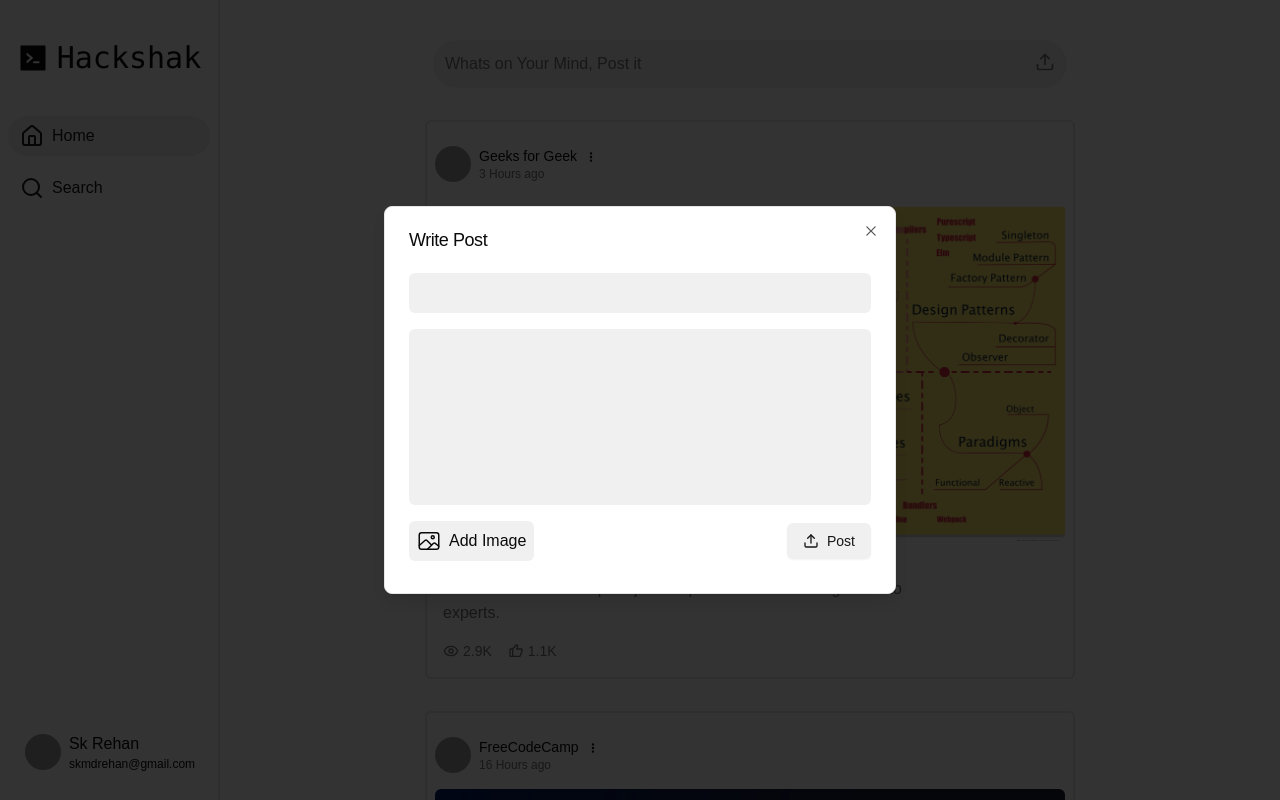
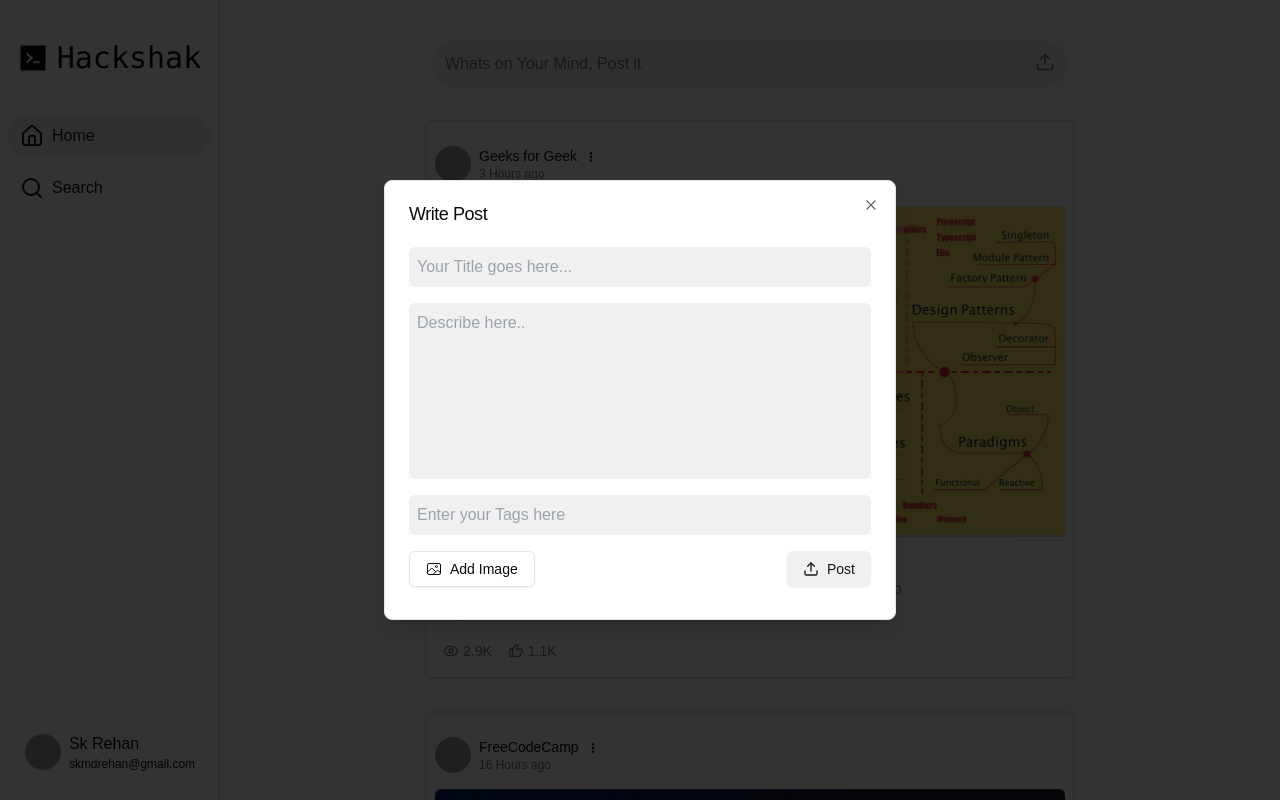
Before and after one commit to RehanMerchant/Hackshak, a Next.js app: page / in a window 1280 px wide. Both pictures are taken after a click on the button "Whats on Your Mind, Post it". Shown: the top 800 px of the page. Built offline with nearby package versions, Linux system fonts and the light colour scheme; grey boxes are pictures that could not be loaded.

Commit message:
all post features

```diff
--- a/src/components/PostUploadCOmponent/PostUpload.tsx
+++ b/src/components/PostUploadCOmponent/PostUpload.tsx
@@ -1,5 +1,7 @@
+"use client"
 import { Upload } from 'lucide-react'
-import React from 'react'
+import React, { useState } from 'react'
+
 import {
     Dialog,
     DialogContent,
@@ -10,7 +12,10 @@
   } from "@/components/ui/dialog"
   import { IoImageOutline } from "react-icons/io5";
 import { Button } from '../ui/button';
+import TagInput from '../Tag/TagInput';
 const PostUpload = () => {
+
+
   return (
     <div className='w-full  px-2 py-4  rounded-md'>
 
@@ -31,14 +36,20 @@
       <DialogTitle>Write Post</DialogTitle>
     </DialogHeader>
     <div className='py-2 flex flex-col gap-y-4'>
-        <input className='bg-secondary md:px-2 py-2 px-3 rounded-md outline-none' />
-<textarea className='w-full bg-secondary outline-none rounded-md h-44 md:p-2 p-4 resize-none '/>
+        <input placeholder='Your Title goes here...' className='bg-secondary md:px-2 py-2 px-3 rounded-md outline-none' />
+<textarea placeholder='Describe here..' className='w-full bg-secondary outline-none rounded-md h-44 md:p-2 p-4 resize-none '/>
+
+<TagInput/>
+
+
 <div className='flex items-center justify-between'>
-<div className='flex items-center gap-2 bg-secondary p-2 rounded-md md:text-base text-sm cursor-pointer'>
- <IoImageOutline className='size-6'/>
+<Button variant={"outline"}>
+<IoImageOutline className='size-6'/>
  <p>Add Image
     </p>
-</div>
+</Button>
+
+
 <Button variant={"secondary"}>
  <Upload/>   Post
 </Button>
--- /dev/null
+++ b/src/components/Tag/TagInput.tsx
@@ -0,0 +1,53 @@
+import React, { useState, KeyboardEvent, ChangeEvent } from 'react';
+import { IoIosCloseCircleOutline } from "react-icons/io";
+const TagInput: React.FC = () => {
+  const [tags, setTags] = useState<string[]>([]);
+  const [inputValue, setInputValue] = useState<string>('');
+
+  const handleKeyDown = (e: KeyboardEvent<HTMLInputElement>) => {
+    if (e.key === 'Enter' && inputValue) {
+      e.preventDefault();
+      if (!tags.includes(inputValue)) {
+        setTags([...tags, inputValue]);
+        setInputValue('');
+      }
+    } else if (e.key === 'Backspace' && !inputValue && tags.length) {
+      const newTags = [...tags];
+      newTags.pop();
+      setTags(newTags);
+    }
+  };
+
+  const handleDelete = (tagToDelete: string) => {
+    setTags(tags.filter(tag => tag !== tagToDelete));
+  };
+
+  const handleChange = (e: ChangeEvent<HTMLInputElement>) => {
+    setInputValue(e.target.value);
+  };
+
+  return (
+    <div>
+      <div className="flex flex-wrap   gap-2">
+        {tags.map((tag, index) => (
+          <span key={index} className="bg-secondary rounded-md px-3 py-2 flex gap-2 items-center">
+            {tag}
+            <button onClick={() => handleDelete(tag)}><IoIosCloseCircleOutline className='size-5'/></button>
+          </span>
+        ))}
+        <input
+          type="text"
+          value={inputValue}
+          onChange={handleChange}
+          onKeyDown={handleKeyDown}
+          placeholder="Enter your Tags here"
+          className='w-full p-2 outline-none bg-secondary rounded-md'
+          maxLength={30}
+        />
+      </div>
+
+    </div>
+  );
+};
+
+export default TagInput;
```
Also changed, not shown: src/app/globals.css (line endings or trailing spaces).
